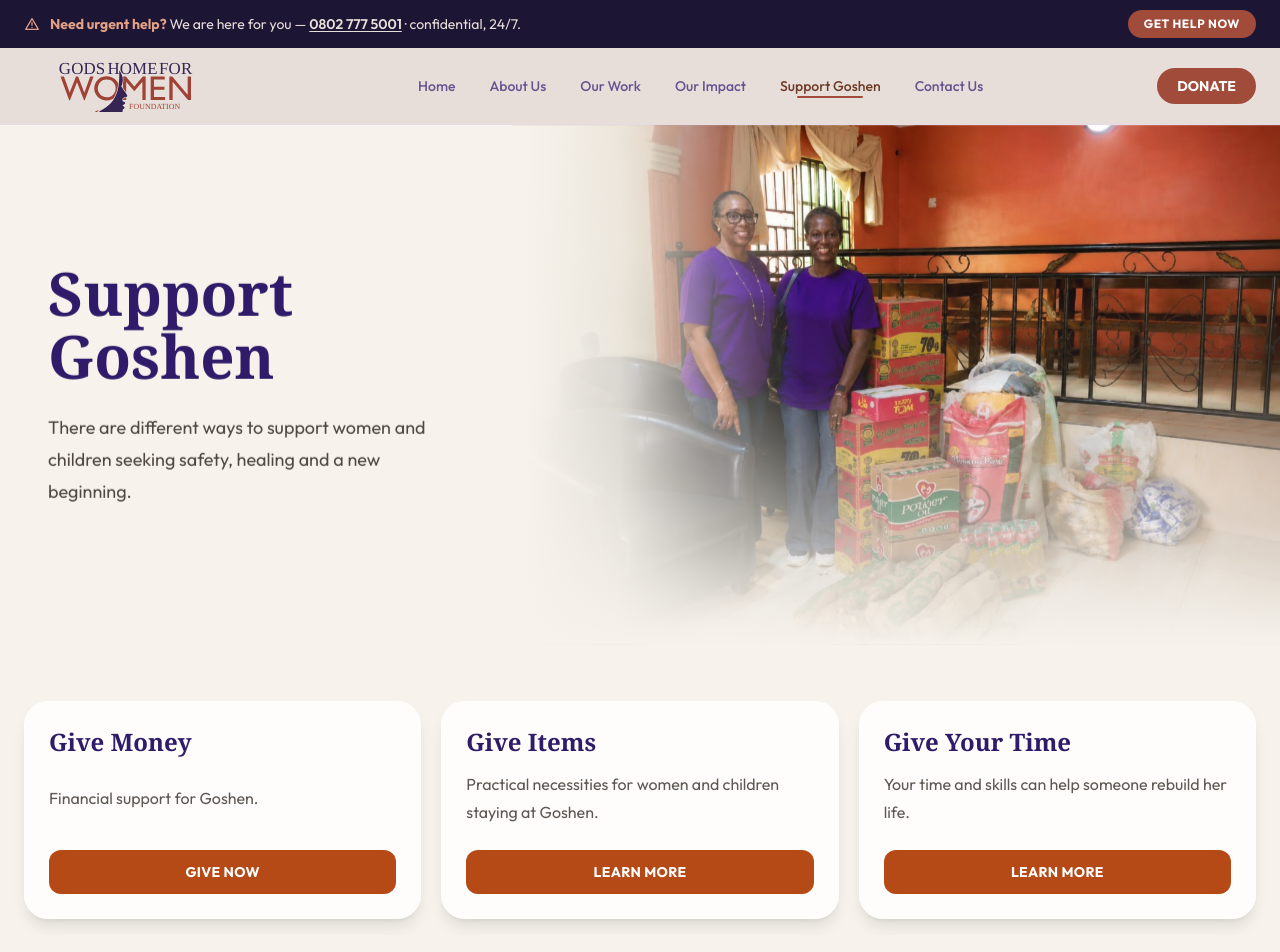
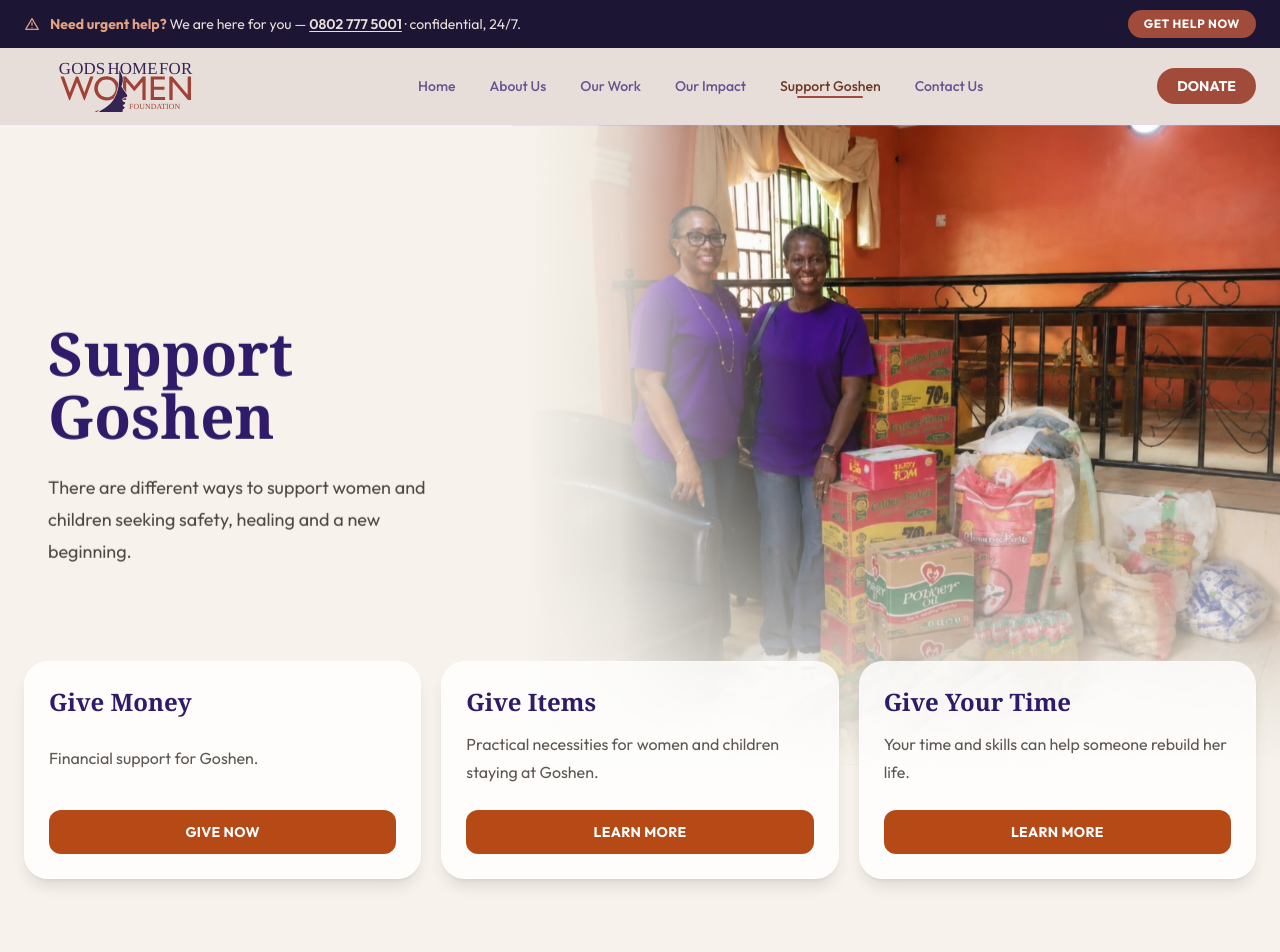
Before and after one commit to Emmancipated/Goshen, a Next.js app: page /support in a window 1280 px wide. Shown: the top 952 px of the page. Built offline with nearby package versions, Linux system fonts and the light colour scheme.

Commit message:
fix: homepage picture new

```diff
--- a/app/page.tsx
+++ b/app/page.tsx
@@ -249,7 +249,7 @@ function Hero() {
           className="object-cover md:hidden"
         />
         <Image
-          src="/images/hero/hero-desktop.webp"
+          src="/images/hero_phone_portrait_lower_women.png"
           alt="A woman walking away from violence towards safety, support and restoration"
           fill
           sizes="100vw"
--- a/app/support/support-client.tsx
+++ b/app/support/support-client.tsx
@@ -55,7 +55,7 @@ export default function SupportPageClient() {
             </div>
 
             {/* Right image */}
-            <div className="relative min-h-70 sm:min-h-90 lg:min-h-130">
+            <div className="relative min-h-70 sm:min-h-140 lg:min-h-140 xl:min-h-160 2xl:min-h-200">
               <Image
                 src="/images/support-scene.jpeg"
                 alt="A helping hand"
@@ -78,7 +78,7 @@ export default function SupportPageClient() {
         </Reveal>
         {/* Support cards INSIDE the hero */}
         <Reveal delay={80}>
-          <div className="mt-10 grid gap-5 md:grid-cols-2 xl:grid-cols-3 relative mx-auto max-w-7xl px-4 sm:px-6 py-4">
+          <div className="mt-10 grid gap-5 md:grid-cols-2 xl:grid-cols-3 relative mx-auto max-w-7xl px-4 sm:px-6 py-4  xl:-top-40">
             {supportCards.map((card) => (
               <div
                 key={card.title}
```
